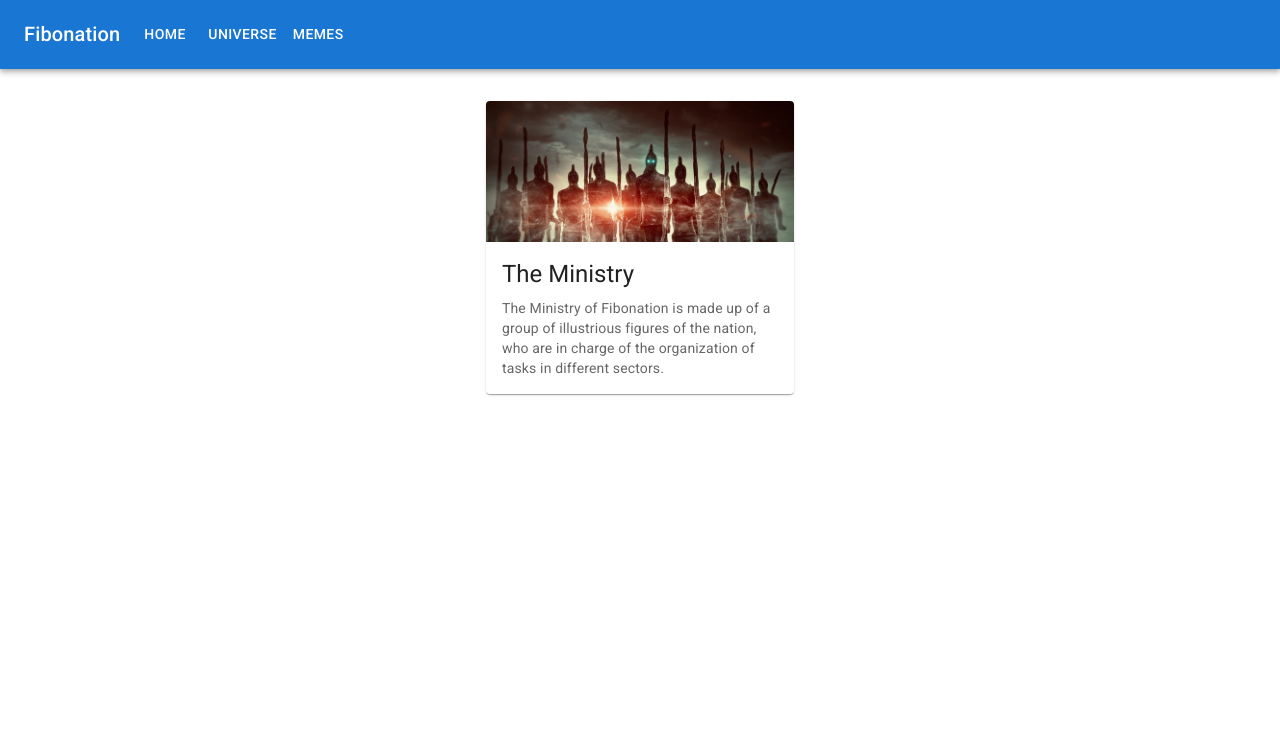
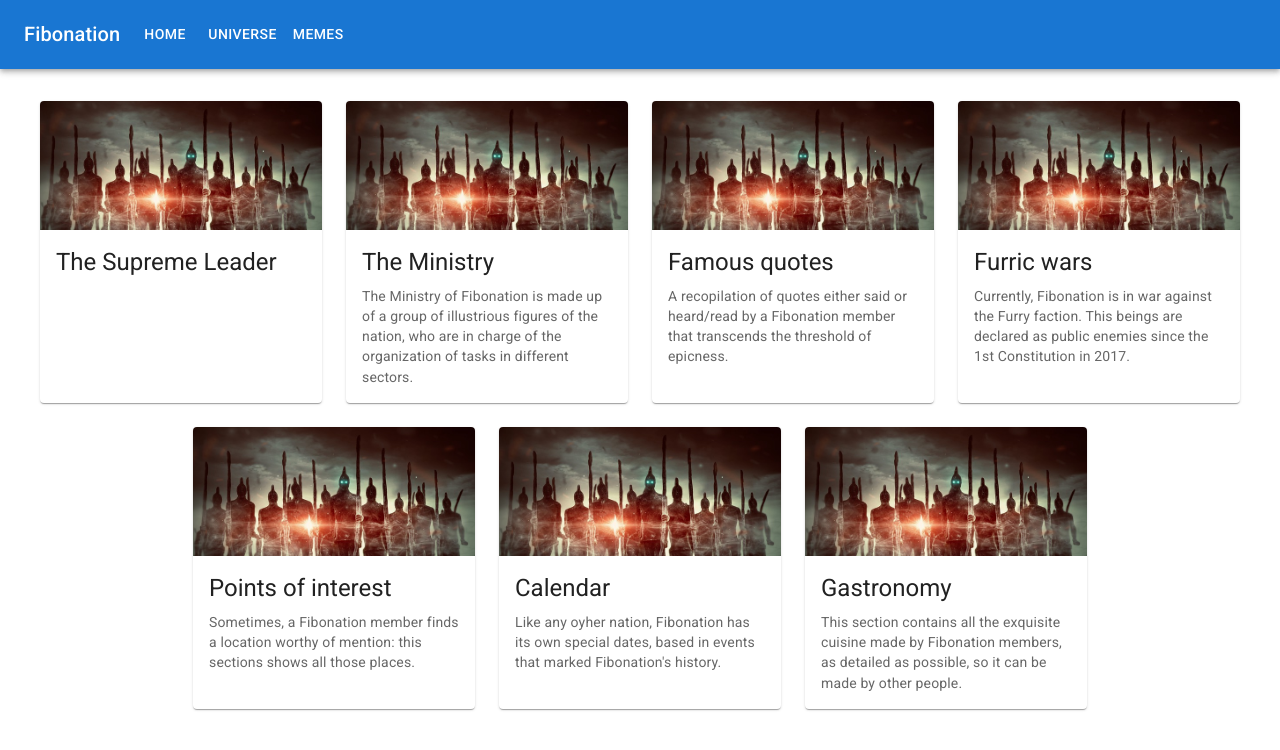
Before and after one commit to fibonation/fibonation.github.io, a React (Create React App) app: page /universe in a window 1280 px wide. Shown: the top 750 px of the page. Built offline with nearby package versions, Linux system fonts and the light colour scheme.

Commit message:
Added new Cards in Universe

```diff
--- a/src/App.js
+++ b/src/App.js
@@ -5,7 +5,7 @@ import CorePage from './components/pages/CorePage';
 function App() {
   return (
     <CorePage>
-      <Grid container>
+      <Grid container px={5}>
         <Grid item md={3}></Grid>
         <Grid  item md={6}>
           <Paper className='jumbotron-home'>
--- /dev/null
+++ b/src/components/pages/Universe.css
@@ -0,0 +1,3 @@
+.MuiCard-root, .MuiCardActionArea-root, .MuiCardContent-root {
+    height: 100%;
+}
--- a/src/components/pages/Universe.js
+++ b/src/components/pages/Universe.js
@@ -1,11 +1,31 @@
 import { Card, CardActionArea, CardContent, CardMedia, Grid, Typography } from '@mui/material';
 import ministryImage from '../../assets/images/ministry.jpg';
 import CorePage from './CorePage';
+import './Universe.css';
 
 function Universe() {
   return (
     <CorePage>
-      <Grid container justifyContent='center' spacing={2}>
+      <Grid container justifyContent='center' spacing={3} px={5} alignItems='stretch'>
+        <Grid item md={3}>
+            <Card className='card'>
+                <CardActionArea>
+                    <CardMedia
+                        component='img'
+                        alt='The Supreme Leader'
+                        image={ministryImage}
+                    />
+                    <CardContent>
+                        <Typography gutterBottom variant="h5" component="div">
+                            The Supreme Leader
+                        </Typography>
+                        <Typography variant="body2" color="text.secondary">
+
+                        </Typography>
+                    </CardContent>
+                </CardActionArea>
+            </Card>
+        </Grid>
         <Grid item md={3}>
             <Card>
                 <CardActionArea>
@@ -25,6 +45,101 @@ function Universe() {
                 </CardActionArea>
             </Card>
         </Grid>
+        <Grid item md={3}>
+            <Card>
+                <CardActionArea>
+                    <CardMedia
+                        component='img'
+                        alt='Famous quotes'
+                        image={ministryImage}
+                    />
+                    <CardContent>
+                        <Typography gutterBottom variant="h5" component="div">
+                            Famous quotes
+                        </Typography>
+                        <Typography variant="body2" color="text.secondary">
+                            A recopilation of quotes either said or heard/read by a Fibonation member that transcends the threshold of epicness.
+                        </Typography>
+                    </CardContent>
+                </CardActionArea>
+            </Card>
+        </Grid>
+        <Grid item md={3}>
+            <Card>
+                <CardActionArea>
+                    <CardMedia
+                        component='img'
+                        alt='Famous quotes'
+                        image={ministryImage}
+                    />
+                    <CardContent>
+                        <Typography gutterBottom variant="h5" component="div">
+                            Furric wars
+                        </Typography>
+                        <Typography variant="body2" color="text.secondary">
+                            Currently, Fibonation is in war against the Furry faction. This beings are declared as public enemies since the 1st Constitution in 2017.
+                        </Typography>
+                    </CardContent>
+                </CardActionArea>
+            </Card>
+        </Grid>
+        <Grid item md={3}>
+            <Card>
+                <CardActionArea>
+                    <CardMedia
+                        component='img'
+                        alt='Points of interest'
+                        image={ministryImage}
+                    />
+                    <CardContent>
+                        <Typography gutterBottom variant="h5" component="div">
+                            Points of interest
+                        </Typography>
+                        <Typography variant="body2" color="text.secondary">
+                            Sometimes, a Fibonation member finds a location worthy of mention: this sections shows all those places.
+                        </Typography>
+                    </CardContent>
+                </CardActionArea>
+            </Card>
+        </Grid>
+        <Grid item md={3}>
+            <Card>
+                <CardActionArea>
+                    <CardMedia
+                        component='img'
+                        alt='Calendar'
+                        image={ministryImage}
+                    />
+                    <CardContent>
+                        <Typography gutterBottom variant="h5" component="div">
+                            Calendar
+                        </Typography>
+                        <Typography variant="body2" color="text.secondary">
+                            Like any oyher nation, Fibonation has its own special dates, based in events that marked Fibonation's history.
+                        </Typography>
+                    </CardContent>
+                </CardActionArea>
+            </Card>
+        </Grid>
+        <Grid item md={3}>
+            <Card>
+                <CardActionArea>
+                    <CardMedia
+                        component='img'
+                        alt='Gastronomy'
+                        image={ministryImage}
+                    />
+                    <CardContent>
+                        <Typography gutterBottom variant="h5" component="div">
+                            Gastronomy
+                        </Typography>
+                        <Typography variant="body2" color="text.secondary">
+                            This section contains all the exquisite cuisine made by Fibonation members, as detailed as possible, so it can be made by other people.
+                        </Typography>
+                    </CardContent>
+                </CardActionArea>
+            </Card>
+        </Grid>
       </Grid>
     </CorePage>
   );
```
Also changed, not shown: public/logo192.png (deleted), public/logo512.png (deleted), public/manifest.json.
